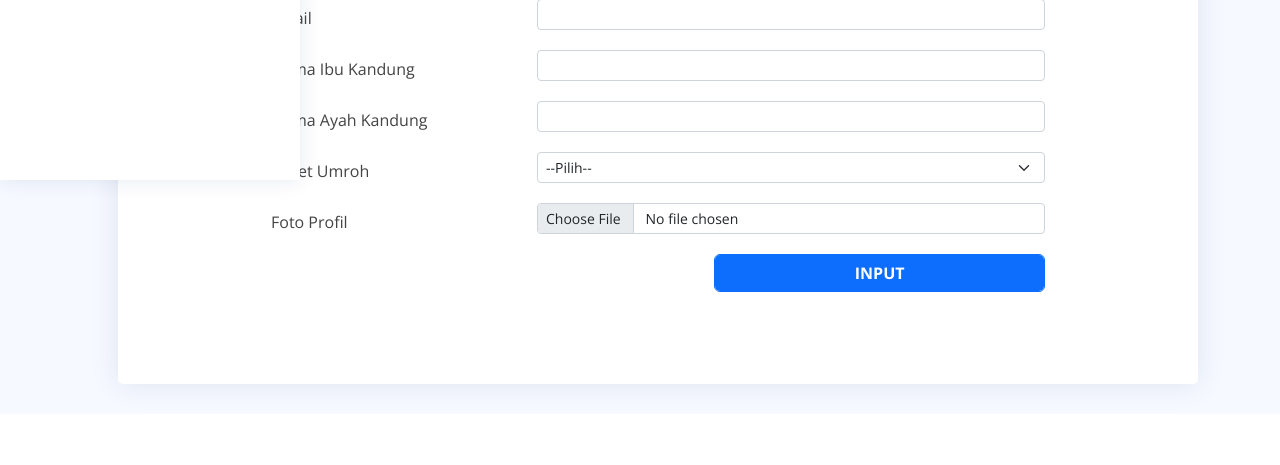
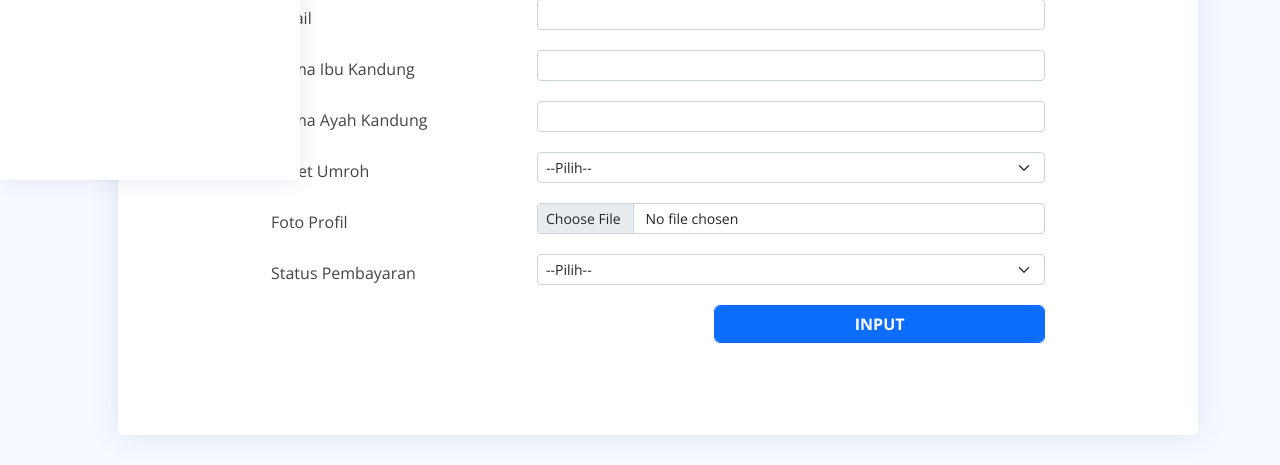
Before and after one commit to HenriHerdiyanto/A7_eventOrganaizer, a PHP site: page /admin/umroh.php in a window 1280 px wide. Shown: the part 620-1085 px from the top of the page. Before the commit the page ends 1019 px from the top, so only its background shows below. Run offline with PHP 8.4, Linux system fonts and the light colour scheme; the visitor is signed in with stand-in values (Sample User, id 1); data that the repository does not hold is empty; some libraries are stand-ins or nearby versions.

Commit message:
modifikasi halaman umroh

```diff
--- a/admin/umroh.php
+++ b/admin/umroh.php
@@ -19,6 +19,7 @@ $ayah           = "";
 $ibu            = "";
 $foto           = "";
 $id_umroh       = "";
+$status         = "";
 
 if(isset($_GET['id'])){
     $id_umroh = $_GET['id'];
@@ -39,7 +40,8 @@ if(isset($_GET['id'])){
         $paket          = $sql_call['paket'];
         $ayah           = $sql_call['ayah'];
         $ibu            = $sql_call['ibu'];
-        $foto            = $sql_call['foto'];
+        $foto           = $sql_call['foto'];
+        $status         = $sql_call['status'];
     }
     elseif($proses == "delete"){
         $sql_delete = mysqli_query($koneksi,"DELETE FROM umroh where id = $id_umroh");
@@ -73,12 +75,13 @@ if(isset($_POST['input'])){
     $paket          = $_POST['paket'];
     $ayah           = $_POST['ayah'];
     $ibu            = $_POST['ibu'];
+    $status         = $_POST['status'];
 
   $direktori= "assets/img/umroh/";
   $fileName = $_FILES['foto']['name'];
   move_uploaded_file($_FILES['foto']['tmp_name'],$direktori.$fileName);
 
-  $sql_input = mysqli_query($koneksi,"INSERT INTO umroh SET nama='$nama', paspor='$paspor', tempat_lahir='$tempat', tanggal_lahir='$tanggal_lahir', gender='$gender', alamat='$alamat', domisili='$domisili', pekerjaan='$pekerjaan', hp='$hp', email='$email', paket='$paket', ayah='$ayah', ibu='$ibu', tanggal=DATE_FORMAT(CURDATE(),'%d-%m-%Y'), foto='$fileName' ");
+  $sql_input = mysqli_query($koneksi,"INSERT INTO umroh SET nama='$nama', paspor='$paspor', tempat_lahir='$tempat', tanggal_lahir='$tanggal_lahir', gender='$gender', alamat='$alamat', domisili='$domisili', pekerjaan='$pekerjaan', hp='$hp', email='$email', paket='$paket', ayah='$ayah', ibu='$ibu', tanggal=DATE_FORMAT(CURDATE(),'%d-%m-%Y'), foto='$fileName', status='$status' ");
 
   if($sql_input){
     echo "<script type='text/javascript'>
@@ -107,14 +110,15 @@ if(isset($_POST['input'])){
     $paket          = $_POST['paket'];
     $ayah           = $_POST['ayah'];
     $ibu            = $_POST['ibu'];
+    $status         = $_POST['status'];
 
     $direktori= "assets/img/umroh/";
     $fileName = $_FILES['foto']['name'];
     if(!empty($fileName) ){
       move_uploaded_file($_FILES['foto']['tmp_name'],$direktori.$fileName);
-      $sql_edit = mysqli_query($koneksi,"UPDATE umroh SET nama='$nama', paspor='$paspor', tempat_lahir='$tempat', tanggal_lahir='$tanggal_lahir', gender='$gender', alamat='$alamat', domisili='$domisili', pekerjaan='$pekerjaan', hp='$hp', email='$email', paket='$paket', ayah='$ayah', ibu='$ibu', tanggal=DATE_FORMAT(CURDATE(),'%d-%m-%Y'), foto='$fileName' where id = $id_umroh ");
+      $sql_edit = mysqli_query($koneksi,"UPDATE umroh SET nama='$nama', paspor='$paspor', tempat_lahir='$tempat', tanggal_lahir='$tanggal_lahir', gender='$gender', alamat='$alamat', domisili='$domisili', pekerjaan='$pekerjaan', hp='$hp', email='$email', paket='$paket', ayah='$ayah', ibu='$ibu', tanggal=DATE_FORMAT(CURDATE(),'%d-%m-%Y'), foto='$fileName', status='$status' where id = $id_umroh ");
     }else{
-        $sql_edit = mysqli_query($koneksi,"UPDATE umroh SET nama='$nama', paspor='$paspor', tempat_lahir='$tempat', tanggal_lahir='$tanggal_lahir', gender='$gender', alamat='$alamat', domisili='$domisili', pekerjaan='$pekerjaan', hp='$hp', email='$email', paket='$paket', ayah='$ayah', ibu='$ibu', tanggal=DATE_FORMAT(CURDATE(),'%d-%m-%Y') where id = '$id_umroh' ");
+        $sql_edit = mysqli_query($koneksi,"UPDATE umroh SET nama='$nama', paspor='$paspor', tempat_lahir='$tempat', tanggal_lahir='$tanggal_lahir', gender='$gender', alamat='$alamat', domisili='$domisili', pekerjaan='$pekerjaan', hp='$hp', email='$email', paket='$paket', ayah='$ayah', ibu='$ibu', tanggal=DATE_FORMAT(CURDATE(),'%d-%m-%Y'), status='$status' where id = '$id_umroh' ");
     }
 
     if($sql_edit){
@@ -272,7 +276,7 @@ require('header.php');
                             </div>
                         </div>
                     </div>
-                    <?php if($id_umroh != "" && $fileName != ""){ ?>
+                    <?php if($id_umroh != "" && $foto != ""){ ?>
                     <div class="row justify-content-center">
                         <div class="col-xl-3 col-md-6 mb-1"></div>
                         <div class="col-xl-6 col-md-6 mb-1">
@@ -291,6 +295,20 @@ require('header.php');
                         <div class="col-xl-6 col-md-6 mb-1">
                             <div class="input-group input-group-sm mb-3 ">
                                 <input type="file" name="foto"  class="form-control">
+                            </div>
+                        </div>
+                    </div>
+                    <div class="row justify-content-center">
+                            <div class="col-xl-3 col-md-6 mb-1">
+                                <label class="col-form-label">Status Pembayaran</label>
+                            </div>
+                        <div class="col-xl-6 col-md-6 mb-1">
+                            <div class="input-group input-group-sm mb-3 ">
+                                <select name="status" class="form-select form-control" required>
+                                    <option value="">--Pilih--</option>
+                                    <option value="diangsur" <?php echo ($status == 'diangsur') ? "selected": "" ?>>diangsur</option>
+                                    <option value="Lunas" <?php echo ($status == 'Lunas') ? "selected": "" ?>>Lunas</option>
+                                </select>
                             </div>
                         </div>
                     </div>
```
Also changed, not shown: admin/daftar-umroh.php (+9 -0 lines).
